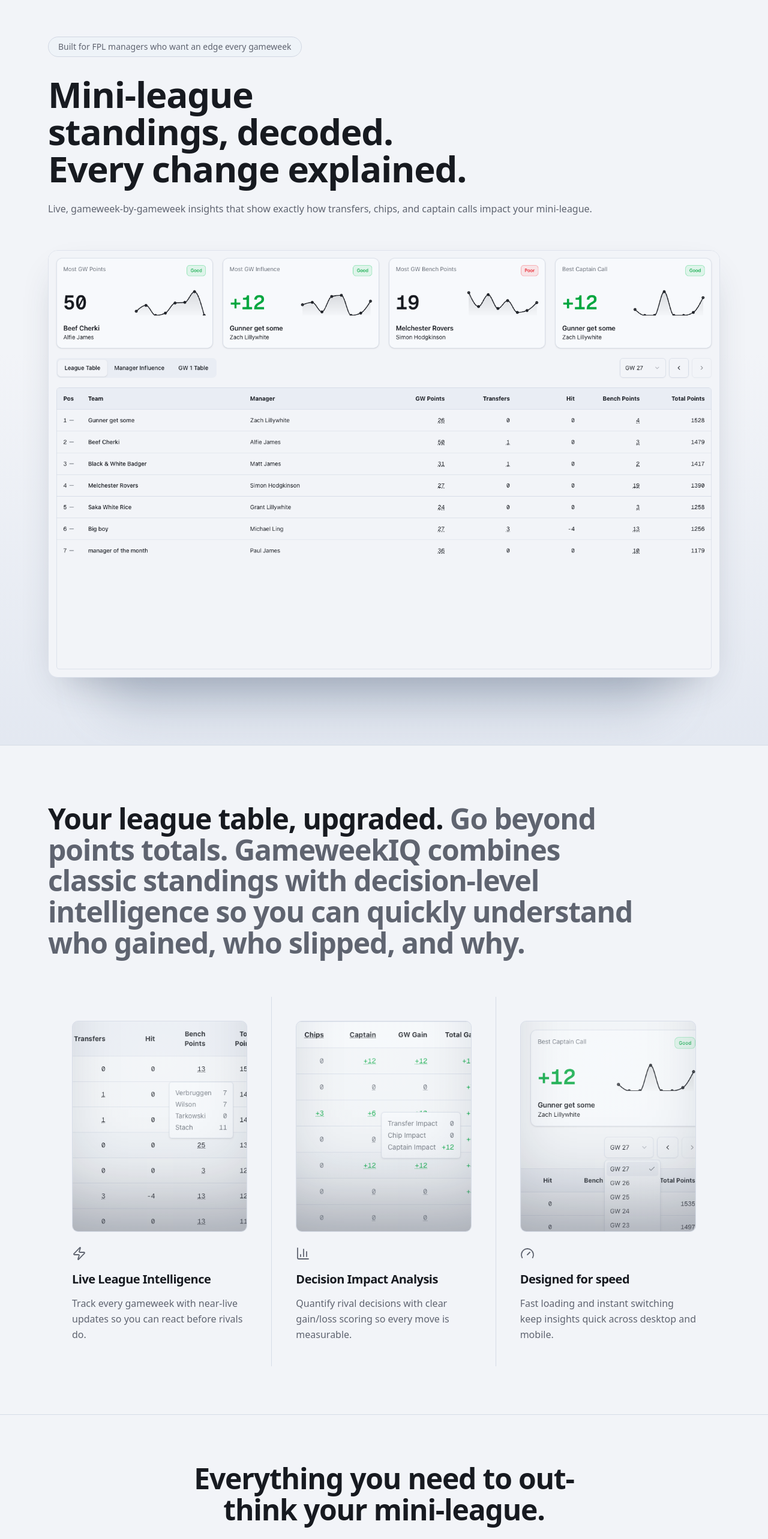
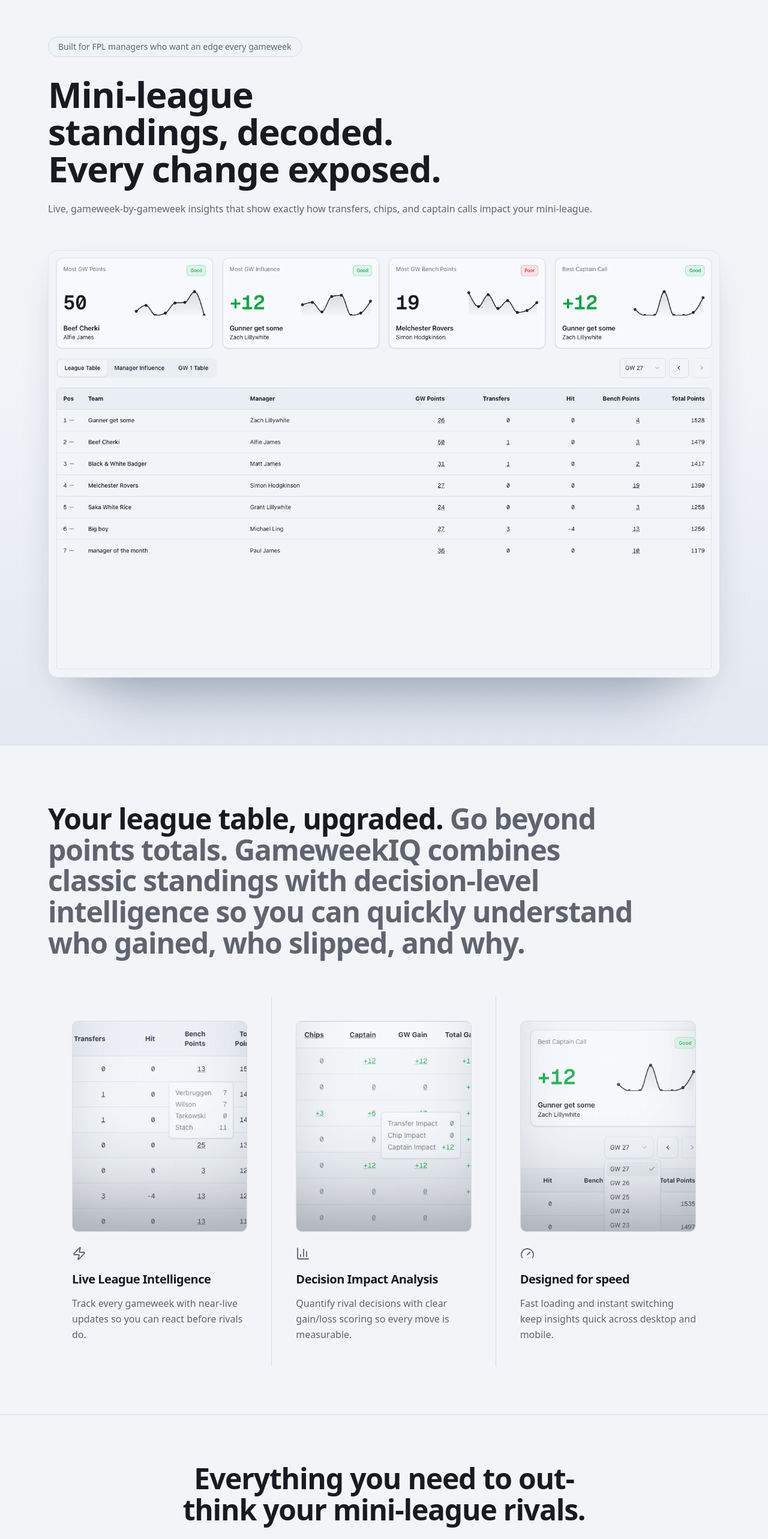
Before and after one commit to sihodgkinson/fpl-dashboard, a Next.js app: page / in a window 1280 px wide. Shown: the part 140-2706 px from the top of the page at 60% size. Built offline with nearby package versions, Linux system fonts and the light colour scheme; no server answers.

Commit message:
Refine landing hero and features messaging

```diff
--- a/src/app/page.tsx
+++ b/src/app/page.tsx
@@ -154,7 +154,7 @@
               <h1 className="text-balance text-4xl font-semibold tracking-[-0.02em] leading-[1.05] sm:text-6xl sm:leading-[1.03]">
                 Mini-league standings, decoded.
                 <br />
-                Every change explained.
+                Every change exposed.
               </h1>
               <p className="mt-6 max-w-2xl text-pretty text-sm leading-relaxed text-[#5f6470] dark:text-[#83878e] sm:max-w-none sm:whitespace-nowrap sm:text-base sm:leading-[1.55]">
                 Live, gameweek-by-gameweek insights that show exactly how transfers,
@@ -260,7 +260,7 @@
             <div className="mx-auto w-full max-w-[1282px]">
               <div className="mx-auto max-w-[860px] text-center">
                 <h3 className="text-balance text-4xl font-semibold tracking-tight text-foreground sm:text-5xl sm:leading-[1.08]">
-                  Everything you need to out-think your mini-league.
+                  Everything you need to out-think your mini-league rivals.
                 </h3>
                 <p className="mt-5 text-pretty text-base leading-relaxed text-[#5f6470] dark:text-[#83878e] sm:text-lg">
                   Focused tools built around gameweek decisions, so you can spot
```
